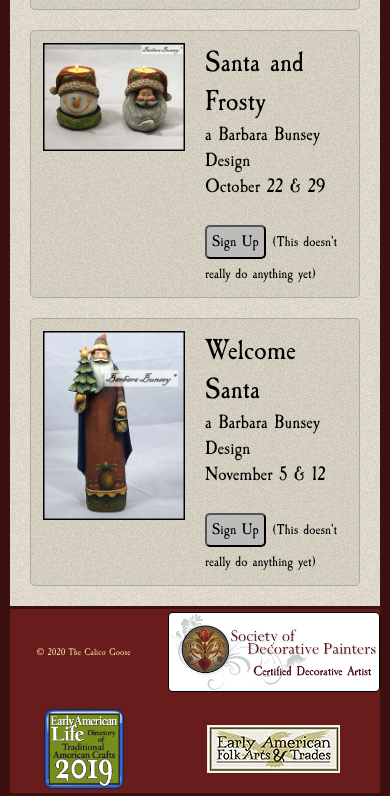
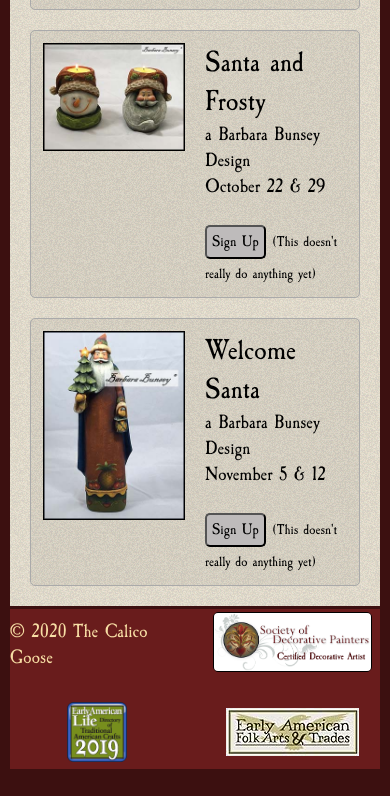
Before and after one commit to berz006/berz006.github.io, a plain HTML site: page classes.html in a window 390 px wide. Shown: the part 1576-2372 px from the top of the page. After the commit the page ends 2348 px from the top, so only its background shows below. Drawn offline with Linux system fonts and the light colour scheme.

Commit message:
Update style2.css
add margin-bottom to .content hr, update font-size in footer, update footer img max-height for mobile

```diff
--- a/style2.css
+++ b/style2.css
@@ -167,6 +167,10 @@ nav {
     padding: 1em;
 }
 
+.content hr {
+    margin-bottom: 1rem;
+}
+
 .greet, .contact h1 {
     /* font-size: 30px; */
     text-align: center;
@@ -270,6 +274,7 @@ footer {
     justify-items: center;
     background-color: var(--cgred);
     color: var(--cgcream);
+    font-size: 2rem;
     width: 100%;
     border-top: 3px solid var(--maroon);
     border-bottom: 3px solid var(--maroon);
@@ -401,4 +406,8 @@ footer img {
         "e"
         "a";
     }
+
+    footer img {
+        max-height: 6rem;
+    }
 }
```
